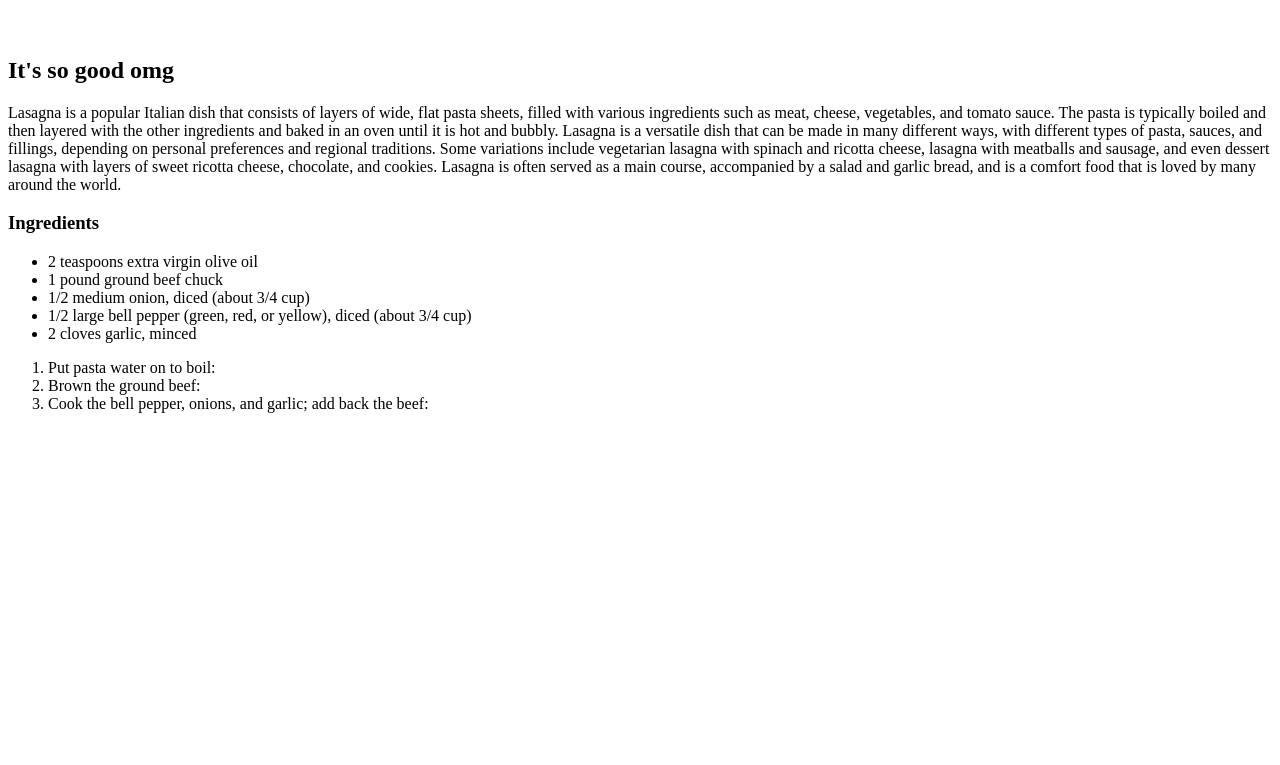
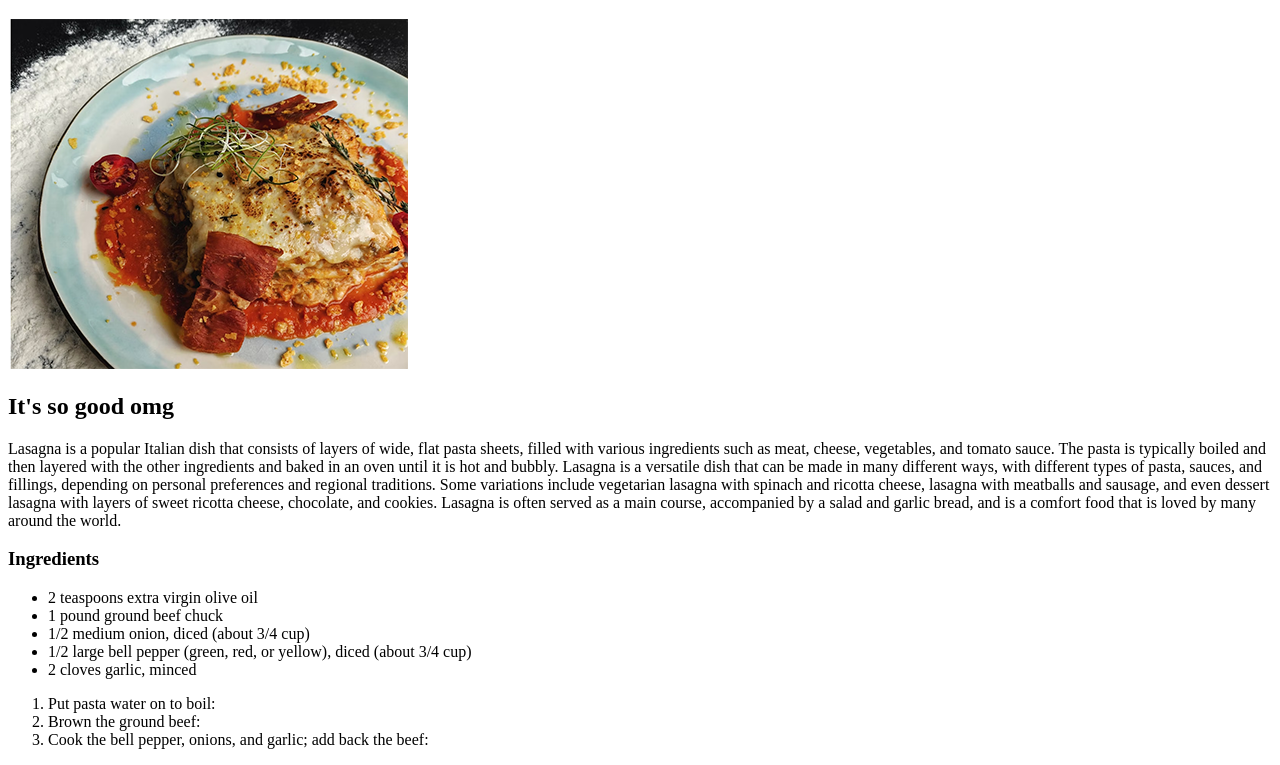
Before and after one commit to fa3by/odin-recipes, a plain HTML site: page recipes/lasagna.html in a window 1280 px wide. Shown: the part 61-826 px from the top of the page. Before the commit the page ends 800 px from the top, so only its background shows below. Drawn offline with Linux system fonts and the light colour scheme; the site is published under a folder, as on GitHub Pages, so addresses that start at the root find nothing.

Commit message:
Update lasagna.html

```diff
--- a/recipes/lasagna.html
+++ b/recipes/lasagna.html
@@ -8,7 +8,7 @@
 </head>
 <body>
   <h1>World's Best Lasagna</h1>
-<img src="/images/Screenshot 202fdf3-03-18 at 9.00.16 PM.png" alt="">
+<img src="../images/Screenshot 202fdf3-03-18 at 9.00.16 PM.png" alt="">
 <h2>It's so good omg</h2>
 <p>Lasagna is a popular Italian dish that consists of layers of wide, flat pasta sheets, filled with various ingredients such as meat, cheese, vegetables, and tomato sauce. The pasta is typically boiled and then layered with the other ingredients and baked in an oven until it is hot and bubbly. Lasagna is a versatile dish that can be made in many different ways, with different types of pasta, sauces, and fillings, depending on personal preferences and regional traditions. Some variations include vegetarian lasagna with spinach and ricotta cheese, lasagna with meatballs and sausage, and even dessert lasagna with layers of sweet ricotta cheese, chocolate, and cookies. Lasagna is often served as a main course, accompanied by a salad and garlic bread, and is a comfort food that is loved by many around the world.</p>
 <h3>Ingredients</h3>
```
